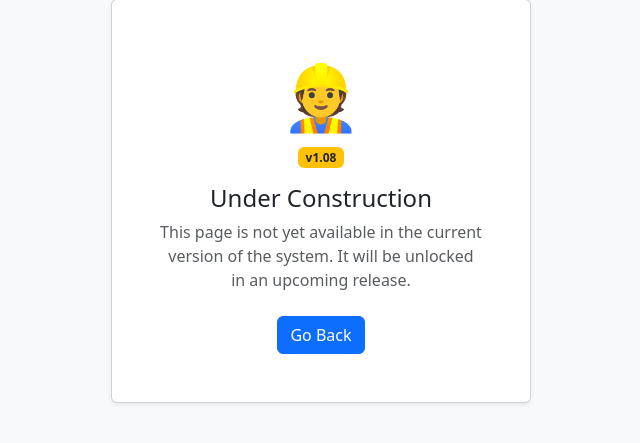
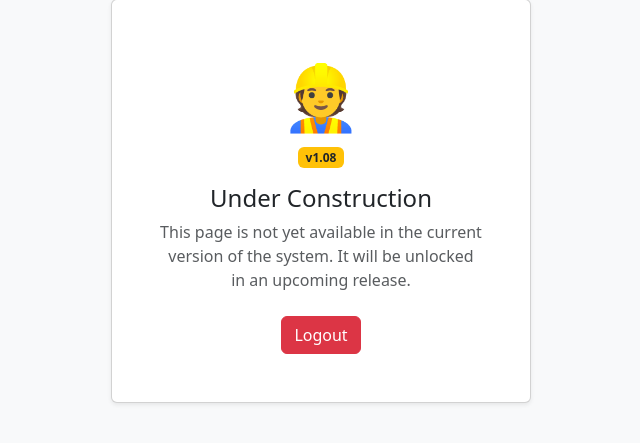
Before and after one commit to Glenn-IT/WBACFSPWI-Web-Based-Automatic-Controller-for-Solar-Powered-Water-Irrigation, a PHP site: page /components/under-construction.php in a window 1280 px wide. Shown: the part 199-642 px from the top of the page, without its empty margins (319-959 px from the left). Run offline with PHP 8.4, Linux system fonts and the light colour scheme.

Commit message:
fix: replace Go Back button with Logout on Under Construction page
Same fix cherry-picked into v1.00; applied on main so all future
versions inherit it.

Co-Authored-By: Claude Fable 5 <noreply@anthropic.com>

```diff
--- a/components/under-construction.php
+++ b/components/under-construction.php
@@ -22,7 +22,7 @@ define('CURRENT_VERSION', 'v1.08');
                 This page is not yet available in the current version of the system.
                 It will be unlocked in an upcoming release.
             </p>
-            <button type="button" class="btn btn-primary" onclick="history.back()">Go Back</button>
+            <a href="../logout.php" class="btn btn-danger">Logout</a>
         </div>
     </div>
 </div>
```
